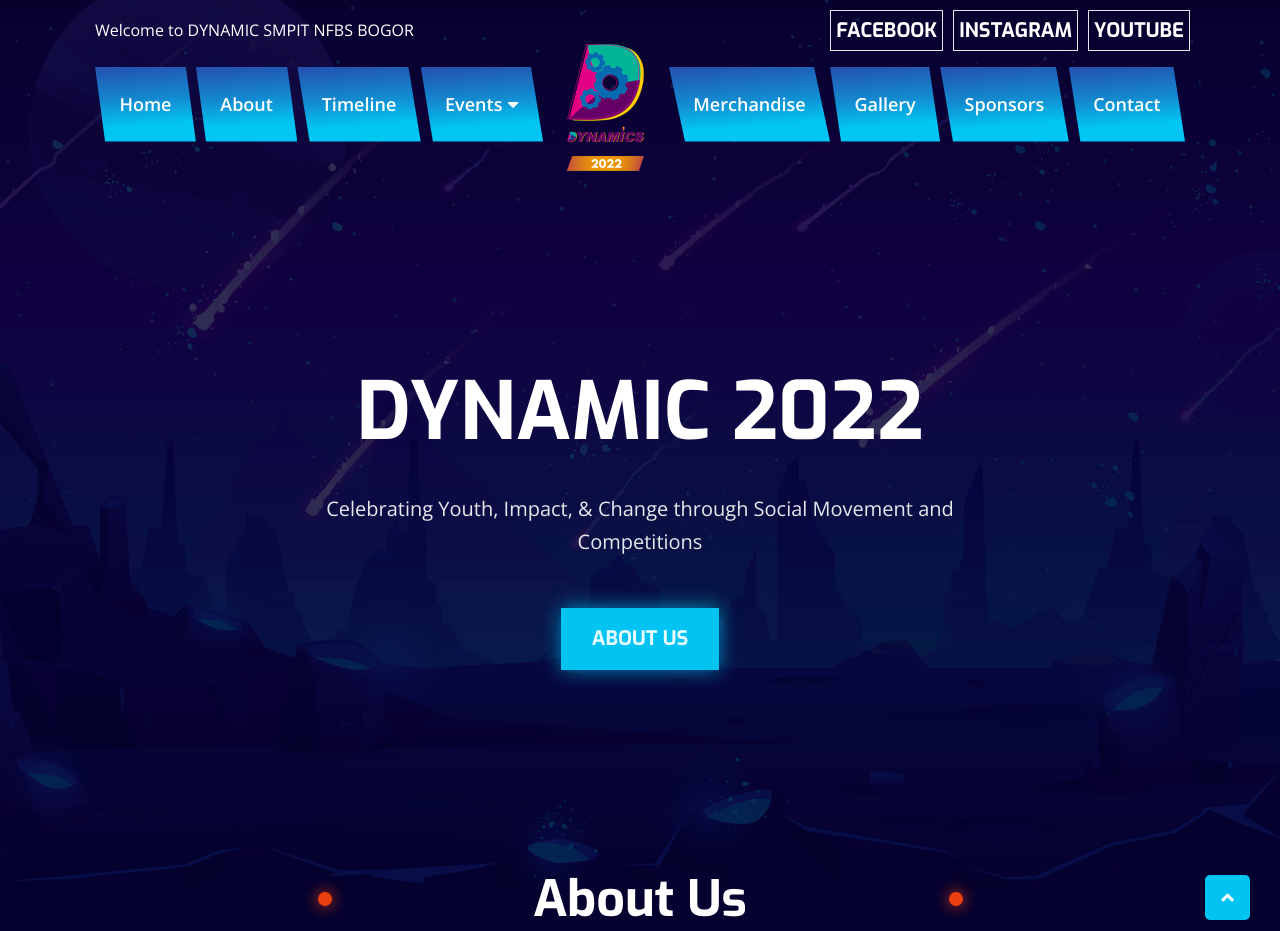
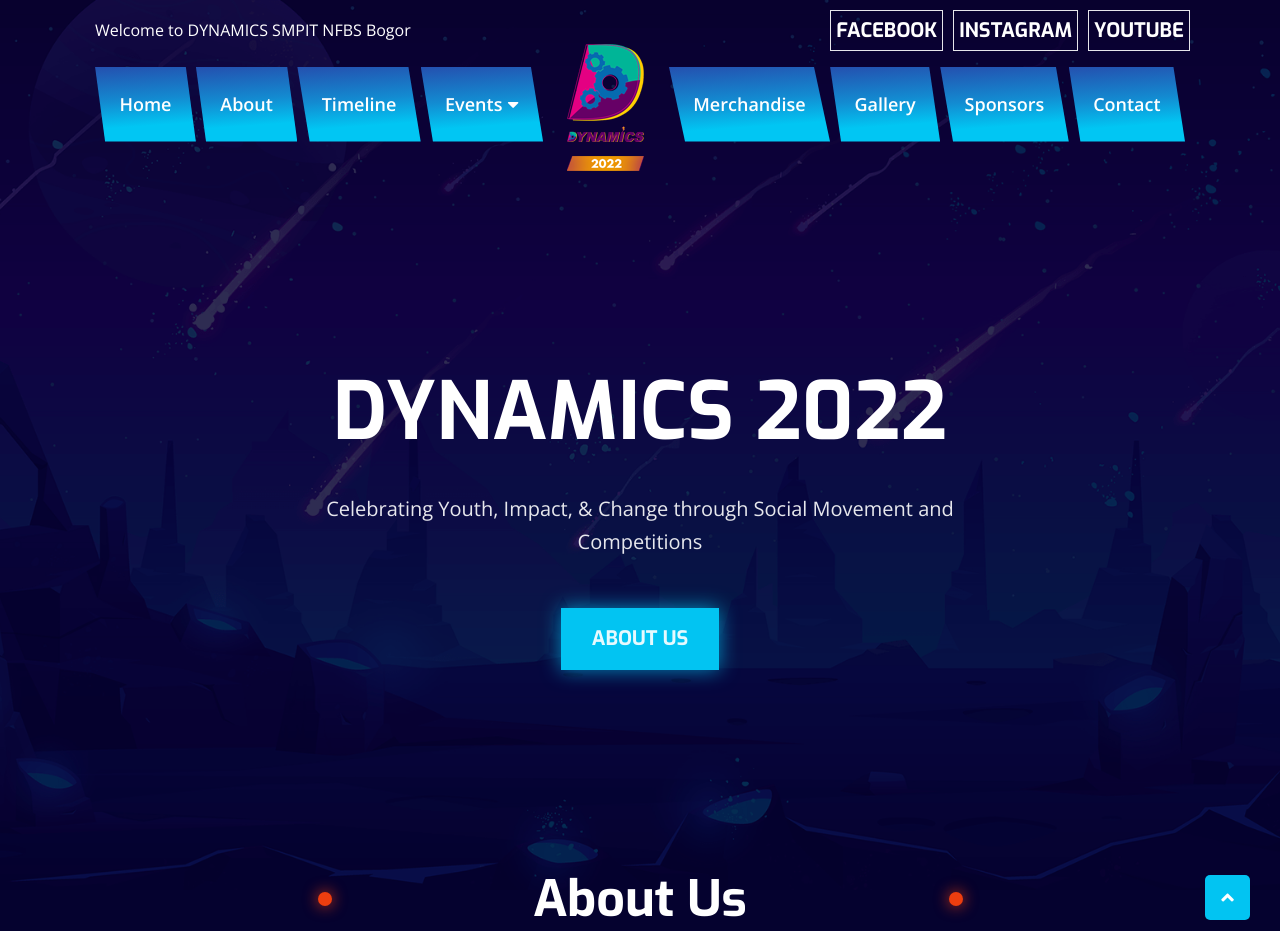
Before and after one commit to khoirulmustofa/dynamic, a PHP site: page / in a window 1280 px wide. Shown: the top 931 px of the page. Run offline with PHP 8.4, Linux system fonts and the light colour scheme.

Commit message:
update index.php
perbaikan kata, our speakers

```diff
--- a/index.php
+++ b/index.php
@@ -4,7 +4,7 @@
 <head>
   <meta charset="utf-8" />
   <meta name="viewport" content="width=device-width, initial-scale=1, shrink-to-fit=no" />
-  <title>DYNAMIC - SMPIT NFBS BOGOR</title>
+  <title>DYNAMICS - SMPIT NFBS BOGOR</title>
   <meta name="title" content="Dynamic SMPIT NFBS Bogor" />
   <meta name="description" content="Nurul Fikri Boarding School Bogor is built on an area of 7,6 hectares covering junior and senior high school units. Surrouded by beautiful scenery of Bogor" />
   <meta name="keywords" content="Dynamic,Event,Lomba,SMP,SMPIT,Bogor, PPDB" />
@@ -71,7 +71,7 @@
       <div class="loader1" id="loader1"></div>
       <div class="circle"></div>
       <h4 class="hello">Hello</h4>
-      <h6 class="wellcome">Wellcome to <span>DYNAMIC SMPIT NFBS BOGOR </span>
+      <h6 class="wellcome">Welcome to <span>DYNAMICS SMPIT NFBS BOGOR </span>
       </h6>
     </div>
   </div>
@@ -81,7 +81,7 @@
   <header class="header-one">
     <div class="container">
       <div class="header-top">
-        <span class="left">Welcome to DYNAMIC SMPIT NFBS BOGOR</span>
+        <span class="left">Welcome to DYNAMICS SMPIT NFBS Bogor</span>
         <ul>
           <li>
             <a href="#0" class="custom-button" target="_blank" style="line-height: unset;">Facebook</a>
@@ -163,7 +163,7 @@
   <section class="banner-section bg_img" data-background="assets/images/banner/banner-bg1.png" id="home">
     <div class="container">
       <div class="banner-content">
-        <h1 class="title">DYNAMIC 2022</h1>
+        <h1 class="title">DYNAMICS 2022</h1>
         <p>
           Celebrating Youth, Impact, & Change through Social Movement and Competitions
         </p>
@@ -345,9 +345,10 @@
   <!-- ========Gamers Section Starts Here======== -->
   <section class="gamers-section padding-top padding-bottom">
     <div class="container">
-      <div class="section-header">
-        <h2 class="title">Our best gamers</h2>
-      </div>
+    <div class="container">
+      <div class="section-header-2">
+      <h2 class="title">Our Speakers</h2>
+    </div>
       <div class="row justify-content-center mb-30-none">
         <div class="col-sm-10 col-md-6 col-lg-4">
           <div class="gamer-item section-bg-2">
@@ -1230,7 +1231,7 @@
     </div>
     <div class="footer-bottom">
       <p>
-        Copyright &copy; 2021
+        Copyright &copy; 2022. All Right Reserved by Dynamics NFBS Bogor
       </p>
     </div>
   </footer>
```
